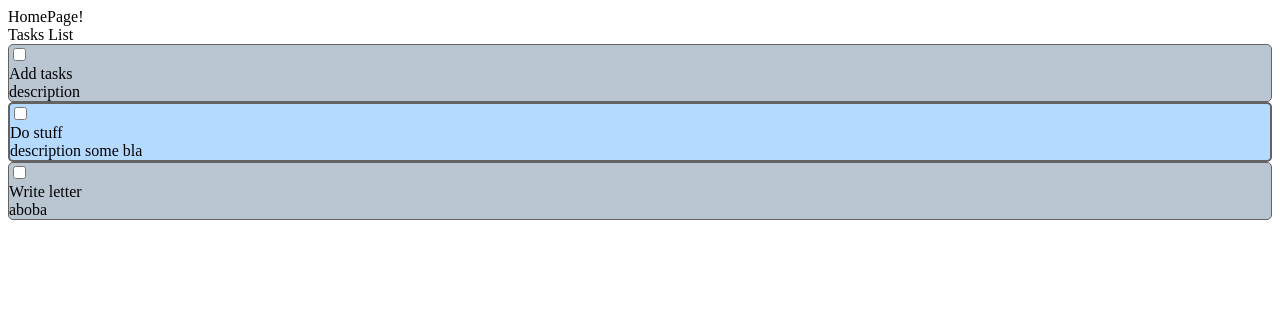
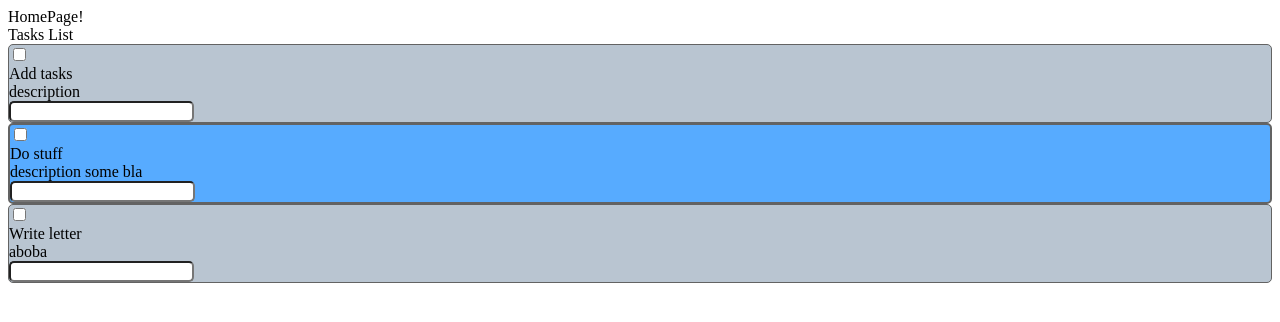
Before and after one commit to flowfordan/focusify-client, a React app: page / in a window 1280 px wide. Shown: the top 322 px of the page. Built offline with nearby package versions, Linux system fonts and the light colour scheme.

Commit message:
fix: tasks expanding

```diff
--- /dev/null
+++ b/src/entities/Task/config/consts.ts
@@ -0,0 +1,4 @@
+const TASK_TITLE_MAX_LEN = 100;
+const TASK_TITLE_MIN_LEN = 1;
+const TASK_DESC_MAX_LEN = 250;
+const TASK_DESC_MIN_LEN = 0;
--- a/src/entities/Task/ui/TaskItem/TaskItem.props.ts
+++ b/src/entities/Task/ui/TaskItem/TaskItem.props.ts
@@ -4,4 +4,5 @@ import { ITask } from 'shared/model';
 export interface TaskItemProps extends DetailedHTMLProps<HTMLAttributes<HTMLDivElement>, HTMLDivElement> {
   taskData: ITask;
   toggle: ReactNode;
+  isExpanded?: boolean;
 }
--- a/src/entities/Task/ui/TaskItem/TaskItem.tsx
+++ b/src/entities/Task/ui/TaskItem/TaskItem.tsx
@@ -1,14 +1,28 @@
 import { observer } from "mobx-react-lite";
+import { Input } from "shared/ui";
 import { TaskItemProps } from "./TaskItem.props";
 import './taskItem.scss';
 
-export const TaskItem = observer(({taskData, toggle, ...props}: TaskItemProps) => {
-  //data
+export const TaskItem = observer(({taskData, toggle, isExpanded = false, ...props}: TaskItemProps) => {
+  const RegularItem = () => {
     return(
       <div className='taskItem' {...props}>
         <span>{toggle}</span>
         <span>{taskData.title}</span>
         <span>{taskData.description}</span>
+        <span><Input /></span>
       </div>
     )
+  }
+  const ExpItem = () => {
+    return(
+      <div className='taskItem--expanded' {...props}>
+        <span>{toggle}</span>
+        <span>{taskData.title}</span>
+        <span>{taskData.description}</span>
+        <span><Input /></span>
+      </div>
+    )
+  }
+  return isExpanded ? <ExpItem /> : <RegularItem />
 })
--- a/src/entities/Task/ui/TaskItem/taskItem.scss
+++ b/src/entities/Task/ui/TaskItem/taskItem.scss
@@ -7,3 +7,13 @@
   display: flex;
   flex-direction: column;
 }
+
+.taskItem--expanded {
+  background-color: rgb(87, 171, 255);
+
+  border-radius: 5px;
+  border: 2px solid rgb(99, 99, 99);
+
+  display: flex;
+  flex-direction: column;
+}
--- a/src/shared/ui/Input/Input.tsx
+++ b/src/shared/ui/Input/Input.tsx
@@ -5,7 +5,6 @@ import { ForwardedRef, forwardRef } from "react";
 
 
 const Input = forwardRef(function Input ({ className, ...props }: InputProps, ref: ForwardedRef<HTMLInputElement>) {
-
   return (
       <div className=''>
           <input type="text"
@@ -14,7 +13,6 @@ const Input = forwardRef(function Input ({ className, ...props }: InputProps, re
       </div>
 
   );
-
 });
 
 export { Input };
--- a/src/widgets/Tasks/ui/ui.tsx
+++ b/src/widgets/Tasks/ui/ui.tsx
@@ -8,7 +8,7 @@ export const Tasks = observer(() => {
     <div>
       <div>Tasks List</div>
       <div>{tasks.map(item => {
-        if(item.isExpanded) return <TaskItemExt taskData={item}  key={item.id} toggle={<ToggleTask taskId={item.id}/>} onClick={() => expandTask(item.id)}/>
+        if(item.isExpanded) return <TaskItem isExpanded taskData={item}  key={item.id} toggle={<ToggleTask taskId={item.id}/>} onClick={() => expandTask(item.id)}/>
         return (
           <TaskItem taskData={item}  key={item.id} toggle={<ToggleTask taskId={item.id}/>} onClick={() => expandTask(item.id)}/>)
       })}</div>
```
Lines whose indentation alone changed are shown as unchanged.
